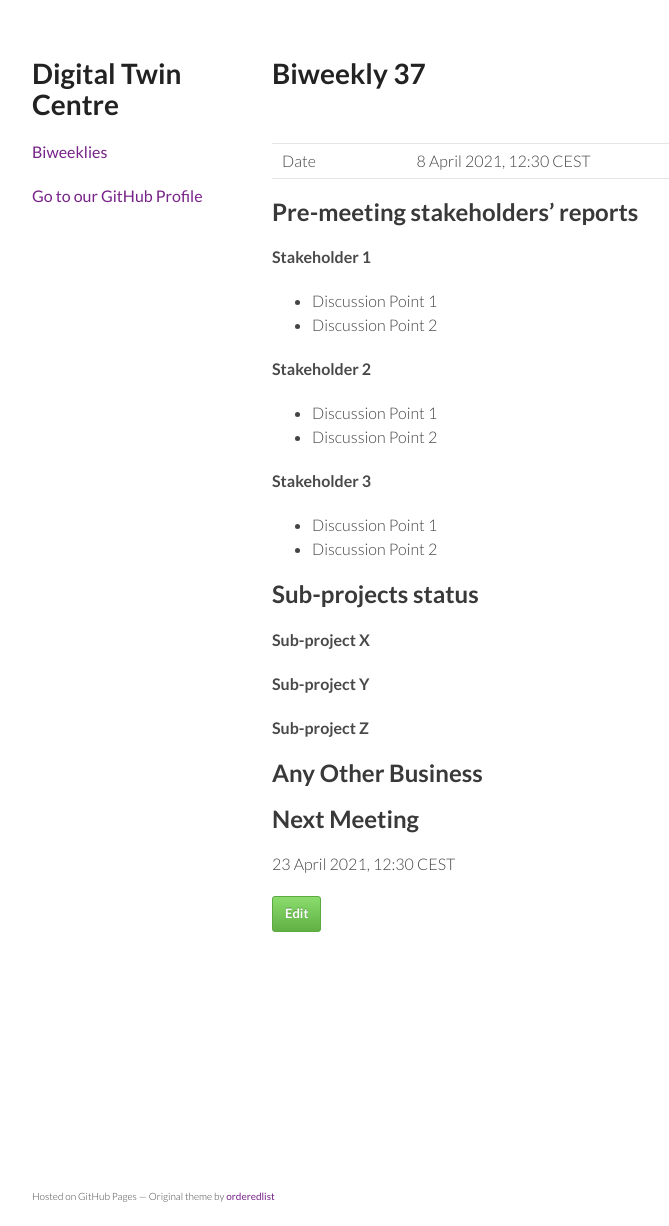
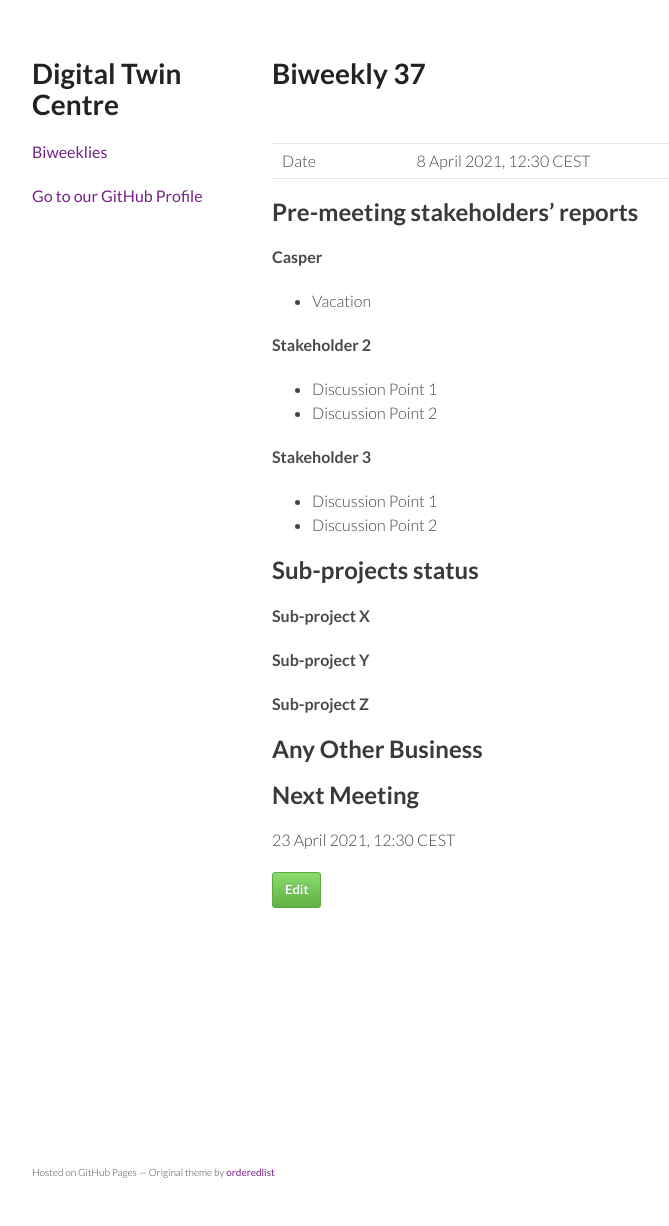
Before and after one commit to digitaltwincentre/digitaltwincentre.github.io, a Jekyll site: the page built from _biweeklies/Biweekly-37.md, in a window 1280 px wide. Shown: the whole page, without its empty margins (178-847 px from the left). Built offline with Jekyll 4.4.1, drawn with Linux system fonts in a browser that asks for light colours; nearby versions of some CDN libraries; after the commit the page ends 1202 px from its top, so only the background shows below that.

Commit message:
Update Biweekly-37.md

```diff
--- a/_biweeklies/Biweekly-37.md
+++ b/_biweeklies/Biweekly-37.md
@@ -20,9 +20,8 @@ date: 8 April 2021, 1230 CEST
 
 <!-- Please keep in mind that the minutes are publicly available.-->
 
-#### Stakeholder 1
-* Discussion Point 1
-* Discussion Point 2
+#### Casper
+* Vacation
 
 #### Stakeholder 2
 * Discussion Point 1
```
